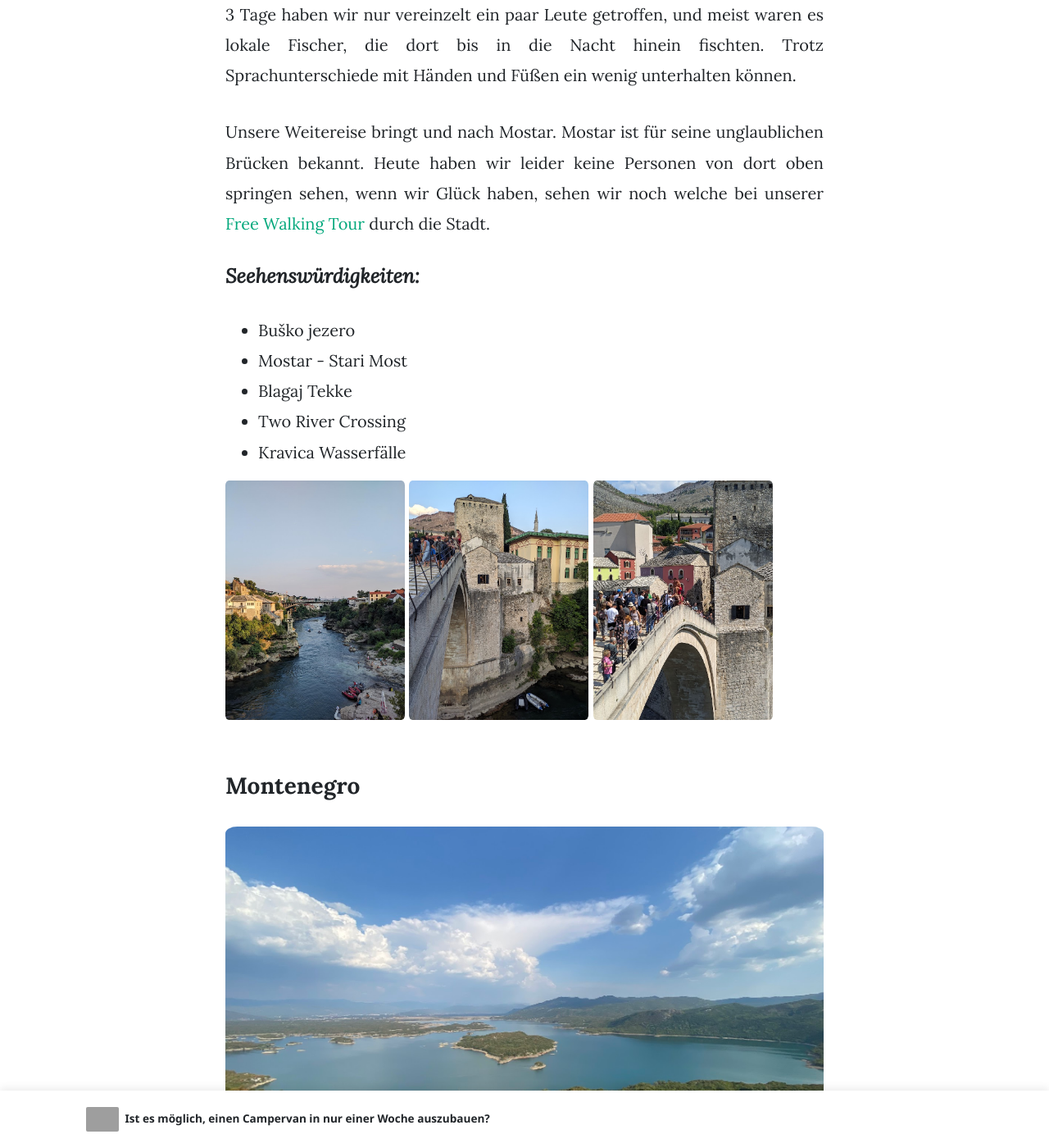
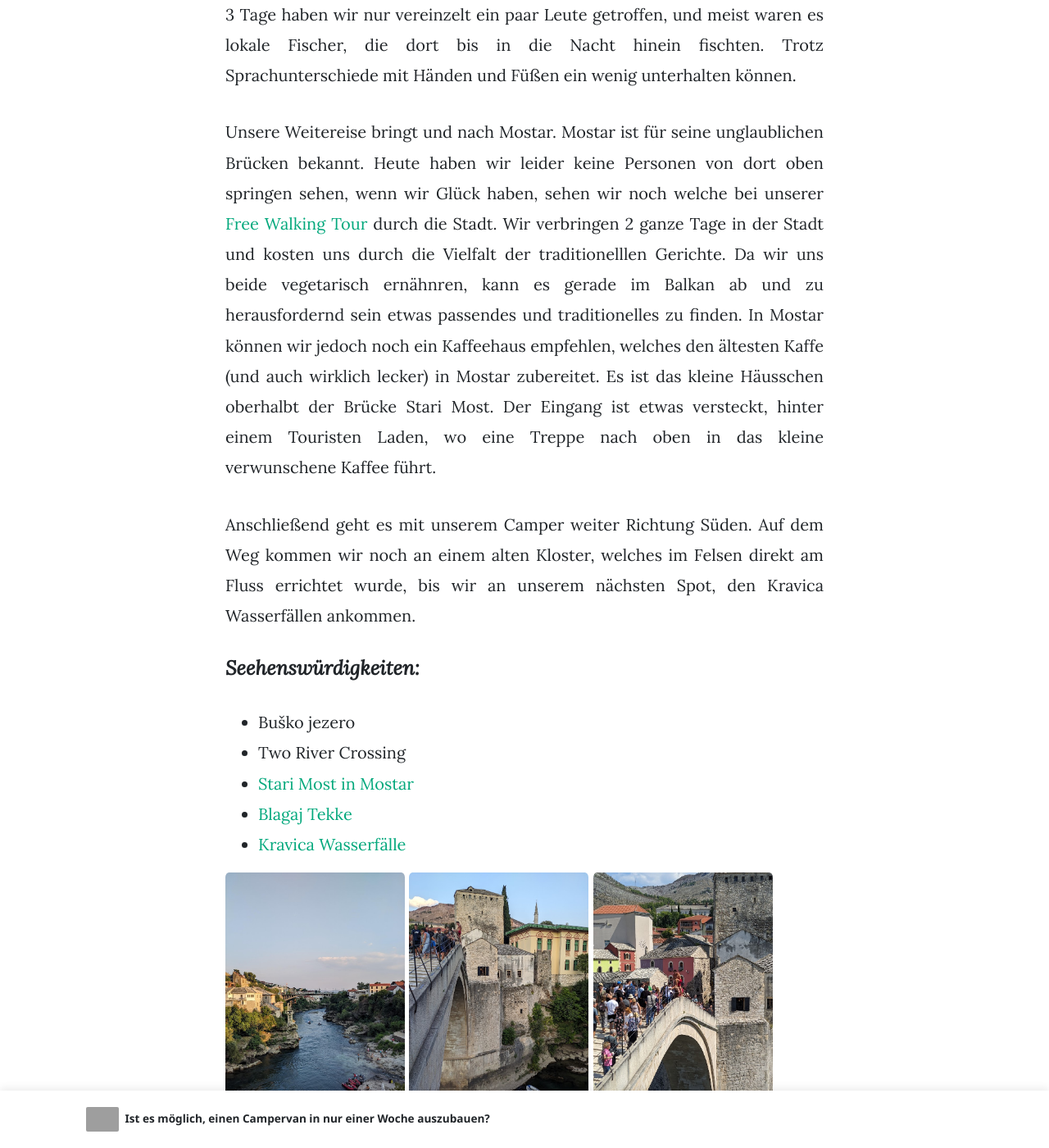
Before and after one commit to travelbuddi/travelbuddi.github.io, a Jekyll site: the page built from _posts/2024-08-08-Osteuropa-Balkan.md, in a window 1280 px wide and 1400 px high, scrolled down 3291 px. Shown: the whole window at 82% size. Built offline with Jekyll 4.4.1, drawn with Linux system fonts in a browser that asks for light colours; nearby versions of some CDN libraries; grey boxes are pictures that could not be loaded.

Commit message:
Update Bosnien

```diff
--- a/_posts/2024-08-08-Osteuropa-Balkan.md
+++ b/_posts/2024-08-08-Osteuropa-Balkan.md
@@ -32,15 +32,17 @@ Am nächsten Morgen ging es dann immer weiter der Sonne hinterher, bis wir in Sp
 Unser nächster Halt war in Bosninen & Herzegowina am wunderschönen Buško jezero (siehe Bild), der größte See des Landes. Diesen Spot haben über Park4Night entdeckt, und konnte ganz abseits der touristischen Städte die Ruhe des Sees genießen. Etwas hinter der Ländergrenze nehmen wir eine sehr unscheinbare Straße, welche uns zu unserem Schlafplatz der letzten zwei Nächte führt. Dort könnn wir nicht nur ungestört (mit Ausnahmen einiger freundlicher Fischer) die Seele baumeln lassen, Bücher lesen, Joggen gehen und im See baden, sondern auch kochen, kniffeln und schlafen. Die gesamten 3 Tage haben wir nur vereinzelt ein paar Leute getroffen, und meist waren es lokale Fischer, die dort bis in die Nacht hinein fischten. Trotz Sprachunterschiede mit Händen und Füßen ein wenig unterhalten können.
 
 
-Unsere Weitereise bringt und nach Mostar. Mostar ist für seine unglaublichen Brücken bekannt. Heute haben wir leider keine Personen von dort oben springen sehen, wenn wir Glück haben, sehen wir noch welche bei unserer <a href="https://www.guruwalk.com/de/walks/34705-shevas-free-walking-tour-durch-mostar-entdecken-sie-die-vergangenheit-verstehen-sie-unsere-gegenwart">Free Walking Tour</a> durch die Stadt.
+Unsere Weitereise bringt und nach Mostar. Mostar ist für seine unglaublichen Brücken bekannt. Heute haben wir leider keine Personen von dort oben springen sehen, wenn wir Glück haben, sehen wir noch welche bei unserer <a href="https://www.guruwalk.com/de/walks/34705-shevas-free-walking-tour-durch-mostar-entdecken-sie-die-vergangenheit-verstehen-sie-unsere-gegenwart">Free Walking Tour</a> durch die Stadt. Wir verbringen 2 ganze Tage in der Stadt und kosten uns durch die Vielfalt der traditionelllen Gerichte. Da wir uns beide vegetarisch ernähnren, kann es gerade im Balkan ab und zu herausfordernd sein etwas passendes und traditionelles zu finden. In Mostar können wir jedoch noch ein Kaffeehaus empfehlen, welches den ältesten Kaffe (und auch wirklich lecker) in Mostar zubereitet. Es ist das kleine Häusschen oberhalbt der Brücke Stari Most. Der Eingang ist etwas versteckt, hinter einem Touristen Laden, wo eine Treppe nach oben in das kleine verwunschene Kaffee führt.
+
+Anschließend geht es mit unserem Camper weiter Richtung Süden. Auf dem Weg kommen wir noch an einem alten Kloster, welches im Felsen direkt am Fluss errichtet wurde, bis wir an unserem nächsten Spot, den Kravica Wasserfällen ankommen.
 
 
 #### *Seehenswürdigkeiten:*
 * Buško jezero
-* Mostar - Stari Most
-* Blagaj Tekke
 * Two River Crossing
-* Kravica Wasserfälle
+* <a href="https://franks-travelbox.com/europa/bosnien-herzegowina/alte-bruecke-stari-most-in-mostar-bosnien-herzegowina/">Stari Most in Mostar</a>
+* <a href="https://tekijablagaj.ba/en/">Blagaj Tekke</a>
+* <a href="https://kravica.ba/de/kravica-wasserfall/">Kravica Wasserfälle</a>
 
 
 ![Bosnien02](/assets/images/Bosnien02.jpg){: width="30%"}
```
Also changed, not shown: other parts of _posts/2024-08-08-Osteuropa-Balkan.md (+1 -1 lines).
